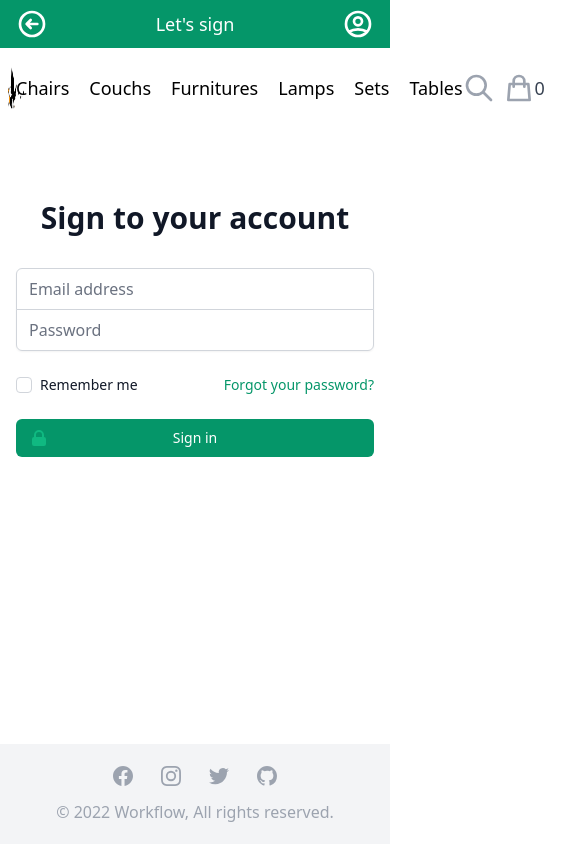
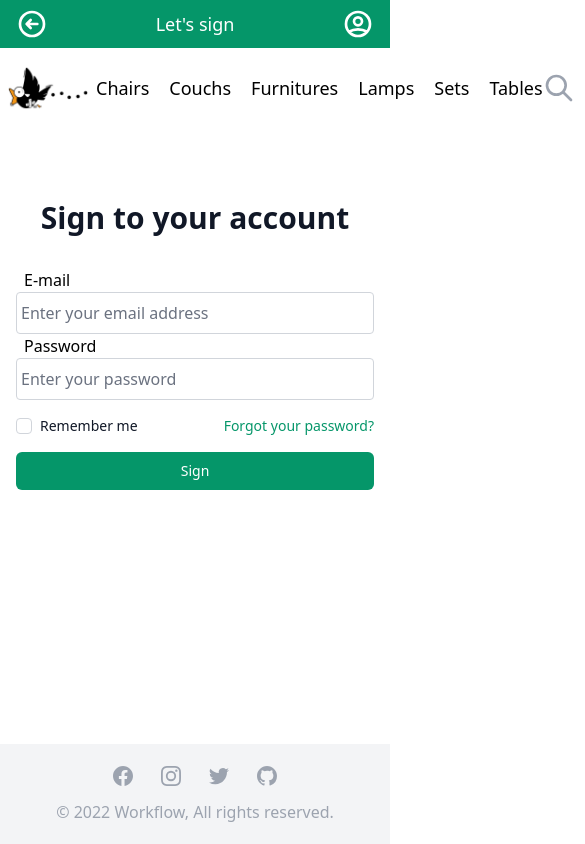
Before and after one commit to sdv-hekdev/hev-dev, a Next.js app: page /sign in a window 390 px wide. Shown: the top 844 px of the page, 585 px wide, since content can reach past the window. Built offline with nearby package versions, Linux system fonts and the light colour scheme.

Commit message:
feat: refactor registration card w/ Formik

```diff
--- a/package.json
+++ b/package.json
@@ -11,11 +11,13 @@
   "dependencies": {
     "@headlessui/react": "^1.4.2",
     "@heroicons/react": "^1.0.5",
+    "formik": "^2.2.9",
     "next": "latest",
     "npm": "^8.1.4",
     "postcss-import": "^14.0.2",
     "react": "^17.0.2",
-    "react-dom": "^17.0.2"
+    "react-dom": "^17.0.2",
+    "yup": "^0.32.11"
   },
   "devDependencies": {
     "@tailwindcss/aspect-ratio": "^0.4.0",
--- a/pages/index.jsx
+++ b/pages/index.jsx
@@ -5,7 +5,7 @@ import Trending from "@/web/components/Trending"
 
 const LandingPage = () => {
   return (
-    <Page title="Welcome to HEK.dev" noBack>
+    <Page title="Welcome to HEK.dev">
       <div className="flex flex-col">
         <img src="/assets/landing-page-cover.png" alt="cover" />
         <div className="mt-1 flex justify-center lg:hidden">
--- a/pages/sign.jsx
+++ b/pages/sign.jsx
@@ -3,7 +3,7 @@ import RegistrationCard from "@/web/components/RegistrationCard"
 
 const SignPage = () => {
   return (
-    <Page title="Let's sign" s>
+    <Page title="Let's sign">
       <RegistrationCard />
     </Page>
   )
--- a/src/web/components/Button.jsx
+++ b/src/web/components/Button.jsx
@@ -1,15 +1,10 @@
 import cn from "@/web/cn"
 
 const btn =
-  "text-white bg-emerald-600 rounded-md py-1 hover:bg-emerald-500 active:bg-emerald-700"
+  "relative flex w-full justify-center rounded-md border border-transparent bg-emerald-600 py-2 px-4 text-sm font-medium text-white hover:bg-emerald-500 active:bg-emerald-700 "
 
 const variants = {
-  xs: `${btn} px-2.5 py-1.5 text-xs rounded`,
-  sm: `${btn} px-3 py-2 text-sm leading-4 font-medium rounded-md`,
-  md: `${btn} px-4 py-2 text-sm font-medium rounded-md`,
-  lg: `${btn} px-4 py-2 text-base font-medium rounded-md`,
-  xl: `${btn} px-6 py-3 text-base font-medium rounded-md`,
-  signin: `${btn} px-6 py-3 text-base font-medium rounded-md`,
+  signin: `${btn}`,
 }
 
 const Button = (props) => {
--- a/src/web/components/Card.jsx
+++ b/src/web/components/Card.jsx
@@ -13,7 +13,7 @@ const Card = (props) => {
           <div>{color}</div>
           <div className="mx-2 self-end">{grade}</div>
         </div>
-        <Button title="Add to cart" className="mt-5" />
+        <Button type="submit" title="Add to cart" className="mt-5" />
       </div>
     </div>
   )
--- /dev/null
+++ b/src/web/components/FormField.jsx
@@ -0,0 +1,23 @@
+import { Field } from "formik"
+
+import Input from "@/web/components/Input"
+
+const FormField = (props) => {
+  const { as: Component = Input, name, label, ...otherProps } = props
+
+  return (
+    <Field name={name}>
+      {({ field, meta: { touched, error } }) => (
+        <label>
+          <span className="mx-2 block">{label}</span>
+          <Component {...field} {...otherProps} />
+          {touched && error ? (
+            <span className="block text-red-600">{error}</span>
+          ) : null}
+        </label>
+      )}
+    </Field>
+  )
+}
+
+export default FormField
--- a/src/web/components/Header.jsx
+++ b/src/web/components/Header.jsx
@@ -27,7 +27,7 @@ const BackButton = (props) => {
 }
 
 const Header = (props) => {
-  const { title, counter } = props
+  const { title, counter, noMenu } = props
   const [open, setOpen] = useState(false)
 
   const handleClick = useCallback(() => setOpen(!open), [open])
@@ -41,25 +41,25 @@ const Header = (props) => {
           {title}
         </h1>
         <Link href="/sign" passHref>
+          <a>
             <UserCircleIcon className="h-8 w-8 text-white" />
+          </a>
         </Link>
       </div>
 
       <div className="flex items-center justify-between">
-        <Link href="/">
-          <a className="flex-grow-1">
+        <Link href="/" passHref>
           <img
             className="mx-2 h-20 w-20"
             src="/assets/baka-bird.jpg"
             alt="logo-md"
           />
-          </a>
         </Link>
 
         {open === true ? (
           <MenuIcon className="h-8 w-8 text-gray-400" onClick={handleClick} />
         ) : (
-          <NavStore />
+          <div>{noMenu ? null : <NavStore />}</div>
         )}
 
         <div className="flex items-center">
@@ -75,7 +75,7 @@ const Header = (props) => {
 
           <Link href="/cart">
             <a className="flex items-center mx-2">
-              <ShoppingBagIcon className="h-8 w-8 text-gray-400" o />
+              <ShoppingBagIcon className="h-8 w-8 text-gray-400" />
               <span className="text-lg font-medium text-gray-700">
                 {counter} 0
               </span>
--- a/src/web/components/Input.jsx
+++ b/src/web/components/Input.jsx
@@ -2,7 +2,7 @@ const Input = (props) => {
   return (
     <input
       {...props}
-      className="rounded border mx-1 w-96 border-gray-400 px-1 hover:bg-gray-200"
+      className="rounded w-full border border-gray-300 px-1 hover:bg-gray-200"
       autoComplete="off"
     />
   )
--- a/src/web/components/NavStore.jsx
+++ b/src/web/components/NavStore.jsx
@@ -11,8 +11,8 @@ const NavStore = () => {
   return (
     <div>
       <ul className="flex space-x-5 text-lg">
-        {navigation.categories.map(({ id, name }) => (
-          <li key={id} onClick={handleClick} className="focus:ring-2">
+        {navigation.categories.map(({ name }) => (
+          <li key={name} onClick={handleClick} className="focus:ring-2">
             {name}
           </li>
         ))}
--- a/src/web/components/RegistrationCard.jsx
+++ b/src/web/components/RegistrationCard.jsx
@@ -1,51 +1,48 @@
-import { LockClosedIcon } from "@heroicons/react/solid"
+import { useCallback, useState } from "react"
+import { Formik } from "formik"
 import Link from "next/link"
 
+import { credentialSchema } from "@/web/validator/validator"
+import FormField from "@/web/components/FormField"
+import Button from "@/web/components/Button"
+
+const initialValues = { email: "", password: "" }
+
 const RegistrationCard = () => {
+  // eslint-disable-next-line no-unused-vars
+  const [error, setError] = useState(null)
+
+  const handleFormSubmit = useCallback(() => {}, [])
+
   return (
-    <>
     <div className="flex min-h-full items-center justify-center py-12 px-4 sm:px-6 lg:px-8">
       <div className="w-full max-w-md space-y-8">
         <div>
           <h2 className="mt-6 text-center text-3xl font-extrabold text-gray-900">
             Sign to your account
           </h2>
-            <p className="mt-2 text-center text-sm text-gray-600"></p>
         </div>
-          <form className="mt-8 space-y-6" action="#" method="POST">
-            <input type="hidden" name="remember" defaultValue="true" />
-            <div className="-space-y-px rounded-md shadow-sm">
-              <div>
-                <label htmlFor="email-address" className="sr-only">
-                  Email address
-                </label>
-                <input
-                  id="email-address"
+        <Formik
+          onSubmit={handleFormSubmit}
+          initialValues={initialValues}
+          validationSchema={credentialSchema}
+        >
+          {({ handleSubmit, isValid, isSubmitting }) => (
+            <form onSubmit={handleSubmit}>
+              {error ? <p>{error}</p> : null}
+              <FormField
                 name="email"
-                  type="email"
-                  autoComplete="email"
-                  required
-                  className="relative block w-full appearance-none rounded-none rounded-t-md border border-gray-300 px-3 py-2 text-gray-900 placeholder-gray-500 focus:z-10 focus:border-emerald-500 focus:outline-none focus:ring-emerald-500 sm:text-sm"
-                  placeholder="Email address"
+                type="text"
+                label="E-mail"
+                placeholder="Enter your email address"
               />
-              </div>
-              <div>
-                <label htmlFor="password" className="sr-only">
-                  Password
-                </label>
-                <input
-                  id="password"
+              <FormField
                 name="password"
                 type="password"
-                  autoComplete="current-password"
-                  required
-                  className="relative block w-full appearance-none rounded-none rounded-b-md border border-gray-300 px-3 py-2 text-gray-900 placeholder-gray-500 focus:z-10 focus:border-emerald-500 focus:outline-none focus:ring-emerald-500 sm:text-sm"
-                  placeholder="Password"
+                label="Password"
+                placeholder="Enter your password"
               />
-              </div>
-            </div>
-
-            <div className="flex items-center justify-between">
+              <div className="flex items-center justify-between my-4">
                 <div className="flex items-center">
                   <input
                     id="remember-me"
@@ -70,24 +67,17 @@ const RegistrationCard = () => {
                 </div>
               </div>
 
-            <div>
-              <button
+              <Button
                 type="submit"
-                className="group relative flex w-full justify-center rounded-md border border-transparent bg-emerald-600 py-2 px-4 text-sm font-medium text-white hover:bg-emerald-700 focus:outline-none focus:ring-2 focus:ring-emerald-500 focus:ring-offset-2"
-              >
-                <span className="absolute inset-y-0 left-0 flex items-center pl-3">
-                  <LockClosedIcon
-                    className="h-5 w-5 text-emerald-500 group-hover:text-emerald-400"
-                    aria-hidden="true"
+                disabled={!isValid || isSubmitting}
+                title="Sign"
+                variant="signin"
               />
-                </span>
-                Sign in
-              </button>
-            </div>
             </form>
+          )}
+        </Formik>
       </div>
     </div>
-    </>
   )
 }
 
--- /dev/null
+++ b/src/web/validator/validator.js
@@ -0,0 +1,11 @@
+import * as yup from "yup"
+
+export const credentialSchema = yup.object().shape({
+  email: yup.string().email("Must be a valid email").label("Email"),
+  password: yup
+    .string()
+    .label("Password")
+    .required("No password provided")
+    .min(8, "Password must contain 8 characters")
+    .matches(/[a-zA-z1-9]/, "Password can only contain letter or number "),
+})
```
Also changed, not shown: 1 other file (tests, documents, lock files or other folders). Lines whose indentation alone changed are shown as unchanged.
